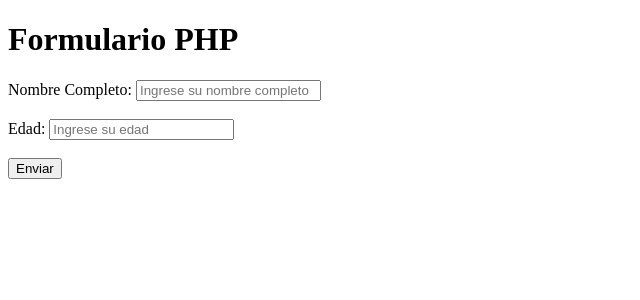
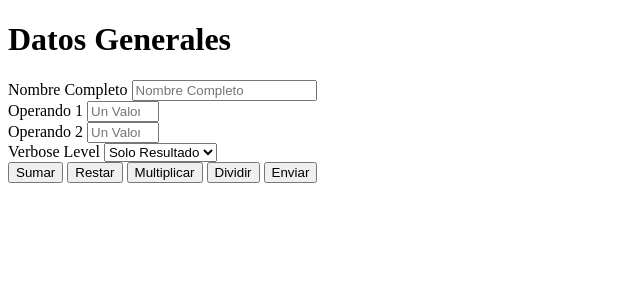
Before and after one commit to ericcast289/Nw_2026, a PHP site: page /form_datos_generales.php in a window 1280 px wide. Shown: the top 300 px of the page, without its empty margins (0-640 px from the left). Run offline with PHP 8.4, Linux system fonts and the light colour scheme.

Commit message:
Form Arreglado

```diff
--- a/primerparcial/form_datos_generales.php
+++ b/primerparcial/form_datos_generales.php
@@ -1,49 +1,120 @@
 <?php
+// Nomenclatura  Hungaro Camello
 $txtNombre = "";
-    $txtEdad = "";
+$fltOperando1 = 0.00;
+$fltOperando2 = 0.00;
 
-    if(isset($_POST["btnEnviar"]))
-    {
+$selectedVerbose = "result";
 
-        $txtNombre = $_POST["txtNombre"] ?? "";
-        $txtEdad = $_POST["txtEdad"] ?? "";
+$fltResultado = 0.00;
+
+$txtResultMsg = "";
+
+$operacion = "";
+if (isset($_POST["btnEnviar"])) {
+    $txtNombre = $_POST["txtNombre"];
+}
+
+if (isset($_POST["btnAdd"])) {
+    $fltOperando1 = floatval($_POST["fltOperador1"] ?? "0.00");
+    $fltOperando2 = floatval($_POST["fltOperador2"] ?? "0.00");
+    $selectedVerbose = $_POST["cmbVerbose"] ?? "result";
+    $operacion = "+";
+    $fltResultado = $fltOperando1 + $fltOperando2;
+} /* elseif ( otra expresión booleana) {
+
+} else {
 
 }
+*/
+
+if (isset($_POST["btnSub"])) {
+    $fltOperando1 = floatval($_POST["fltOperador1"] ?? "0.00");
+    $fltOperando2 = floatval($_POST["fltOperador2"] ?? "0.00");
+    $selectedVerbose = $_POST["cmbVerbose"] ?? "result";
+    $operacion = "-";
+    $fltResultado = $fltOperando1 - $fltOperando2;
+}
+
+
+if (!empty($operacion)) {
+    switch ($selectedVerbose) {
+        case "result":
+            $txtResultMsg = number_format($fltResultado, 2);
+            break;
+        case "mild":
+            $txtResultMsg = number_format($fltOperando1, 2)
+                . " " . $operacion . " " .  number_format($fltOperando2, 2)
+                . " = " . number_format($fltResultado, 2);
+
+            break;
+        case "verbose":
+            $txtResultMsg = "El usuario decide realizar la operación: <br/>&nbsp;&nbsp;" . number_format($fltOperando1, 2)
+                . "<br/>" . $operacion . " " .  number_format($fltOperando2, 2)
+                . "<br/> -------------- <br/>&nbsp;&nbsp;" . number_format($fltResultado, 2);
+            break;
+    }
+}
+
 ?>
 
 <!DOCTYPE html>
 <html lang="es">
+
 <head>
     <meta charset="UTF-8">
     <meta name="viewport" content="width=device-width, initial-scale=1.0">
-    <title>Capturar Formulario en PHP</title>
+    <title>Datos Generales</title>
 </head>
+
 <body>
-
-    <h1>Formulario PHP</h1>
-
-    <form action="" method="post">
-
-        <label for="txtNombre">Nombre Completo:</label>
+    <h1>Datos Generales</h1>
+    <form action="form_datos_generales.php" method="post">
+        <label for="txtNombre">Nombre Completo</label>
         <input type="text" id="txtNombre" name="txtNombre"
-        placeholder="Ingrese su nombre completo" required><br><br>
-
-        <label for="txtEdad">Edad:</label>
-        <input type="number" id="txtEdad" name="txtEdad"
-        placeholder="Ingrese su edad" min="0" required><br><br>
-
-        <button type="submit" name="btnEnviar">Enviar</button>
-
+            placeholder="Nombre Completo" />
+        <br />
+        <label for="fltOperador1">Operando 1</label>
+        <input type="number" id="fltOperador1" name="fltOperador1" max="100" min="-100"
+            placeholder="Un Valor entre -100.00 y 100.00" />
+        <br />
+        <label for="fltOperador2">Operando 2</label>
+        <input type="number" id="fltOperador2" name="fltOperador2" max="100" min="-100"
+            placeholder="Un Valor entre -100.00 y 100.00" />
+        <br />
+        <label for="cmbVerbose">Verbose Level</label>
+        <select id="cmbVerbose" name="cmbVerbose">
+            <option value="result">Solo Resultado</option>
+            <option value="mild">Formula</option>
+            <option value="verbose">Extended</option>
+        </select>
+        <br />
+        <button type="submit" name="btnAdd">
+            Sumar
+        </button>
+        <button type="submit" name="btnSub">
+            Restar
+        </button>
+        <button type="submit" name="btnMul">
+            Multiplicar
+        </button>
+        <button type="submit" name="btnDiv">
+            Dividir
+        </button>
+        <button type="submit" name="btnEnviar">
+            Enviar
+        </button>
     </form>
-
-    <div>
+    <section>
         <?php
-            if($txtNombre != "" && $txtEdad != ""){
-                echo "<strong>Hola " . htmlspecialchars($txtNombre) .
-                     ", tu edad es: " . htmlspecialchars($txtEdad) . " años.</strong>";
+        if ($txtNombre !== "") {
+            echo "Bienvenido " . $txtNombre;
+        }
+        if (!empty($txtResultMsg)) {
+            echo '<hr/>' . $txtResultMsg;
         }
         ?>
-    </div>
+    </section>
+</body>
 
-</body>
 </html>
```
Lines whose indentation alone changed are shown as unchanged.
